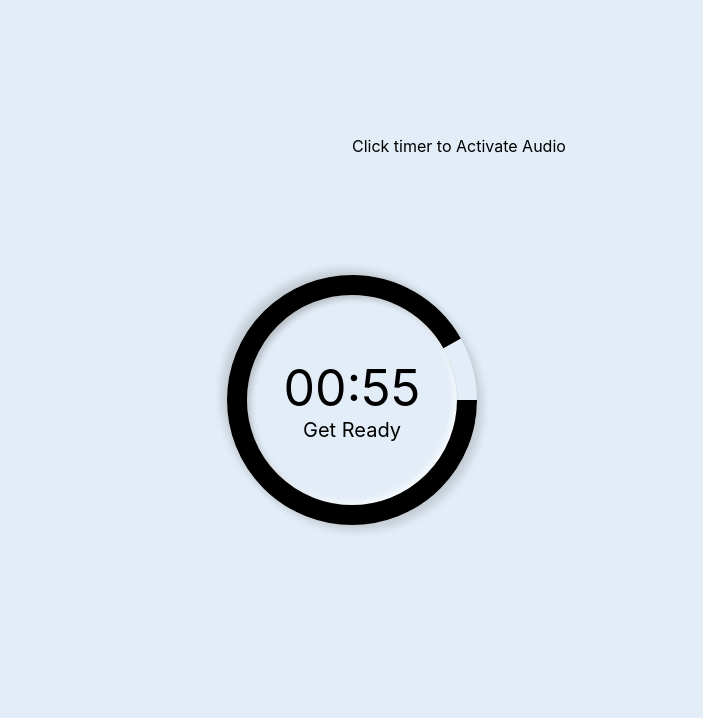
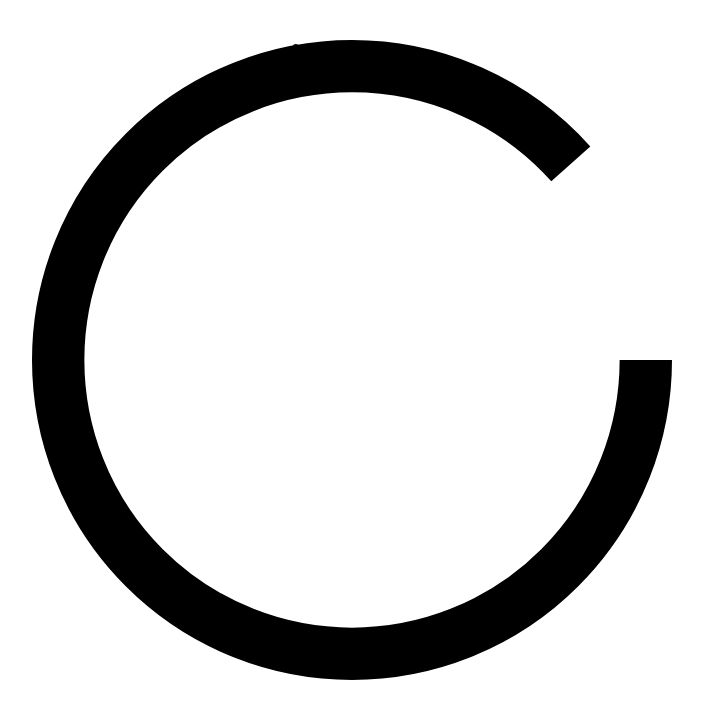
Before and after one commit to AndresRuiz01/teacher_timer_12, a React (Create React App) app: page / in a window 1280 px wide. Shown: the top 718 px of the page, without its empty margins (288-991 px from the left). Built offline with nearby package versions, Linux system fonts and the light colour scheme.

Commit message:
using material ui progress bar

```diff
--- a/package.json
+++ b/package.json
@@ -4,9 +4,13 @@
   "private": true,
   "homepage": "https://andresruiz01.github.io/teacher_timer",
   "dependencies": {
+    "@emotion/react": "^11.10.4",
+    "@emotion/styled": "^11.10.4",
+    "@mui/material": "^5.10.9",
     "@testing-library/jest-dom": "^5.16.5",
     "@testing-library/react": "^13.4.0",
     "@testing-library/user-event": "^13.5.0",
+    "material-ui": "^0.20.2",
     "react": "^18.2.0",
     "react-dom": "^18.2.0",
     "react-scripts": "5.0.1",
--- a/src/App.js
+++ b/src/App.js
@@ -1,6 +1,6 @@
 import './App.css';
-import TimerManager from './TimerManager';
-
+// import TimerManager from './TimerManager';
+import StationTimer from './StationTimer';
 
 const teacher_timers = [
   {title: "Get Ready", length: 1},
@@ -24,7 +24,8 @@ const test_timers = [
 function App() {
   return (
     <div className="App">
-      <TimerManager timers={teacher_timers}/>
+      {/* <TimerManager timers={teacher_timers}/> */}
+      <StationTimer timers={teacher_timers} />
     </div>
   );
 }
--- /dev/null
+++ b/src/StationTimer.css
@@ -0,0 +1,12 @@
+#timer-container {
+  display: flex;
+  justify-content: center;
+  margin-top: 5vh;
+}
+
+#circular-timer {
+  position: absolute;
+  transform: rotate(90deg);
+  width: min(100vw, 100vh);
+  height: min(calc(100vw - 20vw), calc(100vh - 20vh));
+}
--- /dev/null
+++ b/src/StationTimer.js
@@ -0,0 +1,102 @@
+import { useState, useEffect } from "react";
+import Timer from "./Timer";
+import './StationTimer.css'
+import CircularProgress from '@mui/material/CircularProgress';
+
+
+function StationTimer({timers}) {
+
+  // const { seconds } = Timer(12);
+  const [currentTimerIndex, setCurrentTimerIndex] = useState(0)
+  const [currentTimerTitle, setCurrentTimerTitle] = useState("")
+  const [isTimersDone, setIsTimersDone] = useState(false)
+  const {seconds} = Timer(timers[currentTimerIndex].length)
+  const [isUpdating, setIsUpdating] = useState(false)
+  const [isAudioActive, setIsAudioActive] = useState(false)
+  const [stringTime, setStringTime] = useState("")
+
+  if (seconds === 0 && !isUpdating) {
+    setIsUpdating(true)
+    console.log("timer done, next timer", currentTimerIndex, timers.length -1 );
+    if (currentTimerIndex === timers.length - 1) {
+      console.log("last timer were done folks");
+      setIsTimersDone(true)
+    } else {
+      setCurrentTimerIndex(currentTimerIndex + 1)
+    }
+  }
+
+  useEffect(() => {
+    var minutes = String(Math.floor(seconds / 60)).padStart(2, "0");
+    var modSeconds = String(Math.floor(seconds % 60)).padStart(2, "0");
+    setStringTime(minutes + ":" + modSeconds)
+  }, [seconds])
+
+  useEffect(() => {
+    if (isTimersDone) {
+      repeatedAudio(5)
+    }
+  }, [isTimersDone])
+
+  useEffect(() => {
+    setIsUpdating(false)
+    setCurrentTimerTitle(timers[currentTimerIndex].title)
+
+    if (currentTimerIndex > 0) {
+      repeatedAudio(3)
+    }
+
+  }, [currentTimerIndex])
+
+  useEffect(() => {
+
+  }, [])
+
+  function repeatedAudio(n) {
+    playAudio();
+    var i = 0,
+    interval = setInterval(function() {
+        playAudio();
+        i++;
+        if(i >= n-1) clearInterval(interval); // stop it
+    }, 1000);
+  }
+
+  function playAudio() {
+    var audio = new Audio('https://assets.coderrocketfuel.com/pomodoro-times-up.mp3')
+    audio.load()
+    const audioPromise = audio.play()
+    if (audioPromise !== undefined) {
+      audioPromise
+        .then(_ => {
+          // autoplay started
+        })
+        .catch(err => {
+          // catch dom exception
+          console.info(err)
+          console.log(audio)
+        })
+    }
+  }
+
+  var percentageComplete = (seconds / (timers[currentTimerIndex].length * 60)) * 100
+
+  return (
+    <div onClick={() => {setIsAudioActive(true)}}>
+      {/* {!isAudioActive && <div className="timerInfo">Click timer to Activate Audio</div>} */}
+      {isTimersDone && <div>Timers are Complete</div>}
+      <audio className="audio-element">
+        <source src="https://assets.coderrocketfuel.com/pomodoro-times-up.mp3" type="audio/wav"></source>
+      </audio>
+      {!isTimersDone && <div id="timer-container">
+        <div className="time">{stringTime}</div>
+        <div className="title">{currentTimerTitle}</div>
+        <div id="circular-timer">
+          <CircularProgress color="inherit" size="min(calc(100vw - 20vw), calc(100vh - 20vh))" variant="determinate" value={percentageComplete} />
+        </div>
+      </div>}
+    </div>
+  );
+}
+
+export default StationTimer;
--- a/src/TimerManager.css
+++ b/src/TimerManager.css
@@ -1,5 +1,5 @@
 body {
-  background: #e3edf7;
+  /* background: #e3edf7; */
   height: 100vh;
   display: flex;
   align-items: center;
```
Also changed, not shown: 1 other file (tests, documents, lock files or other folders).
